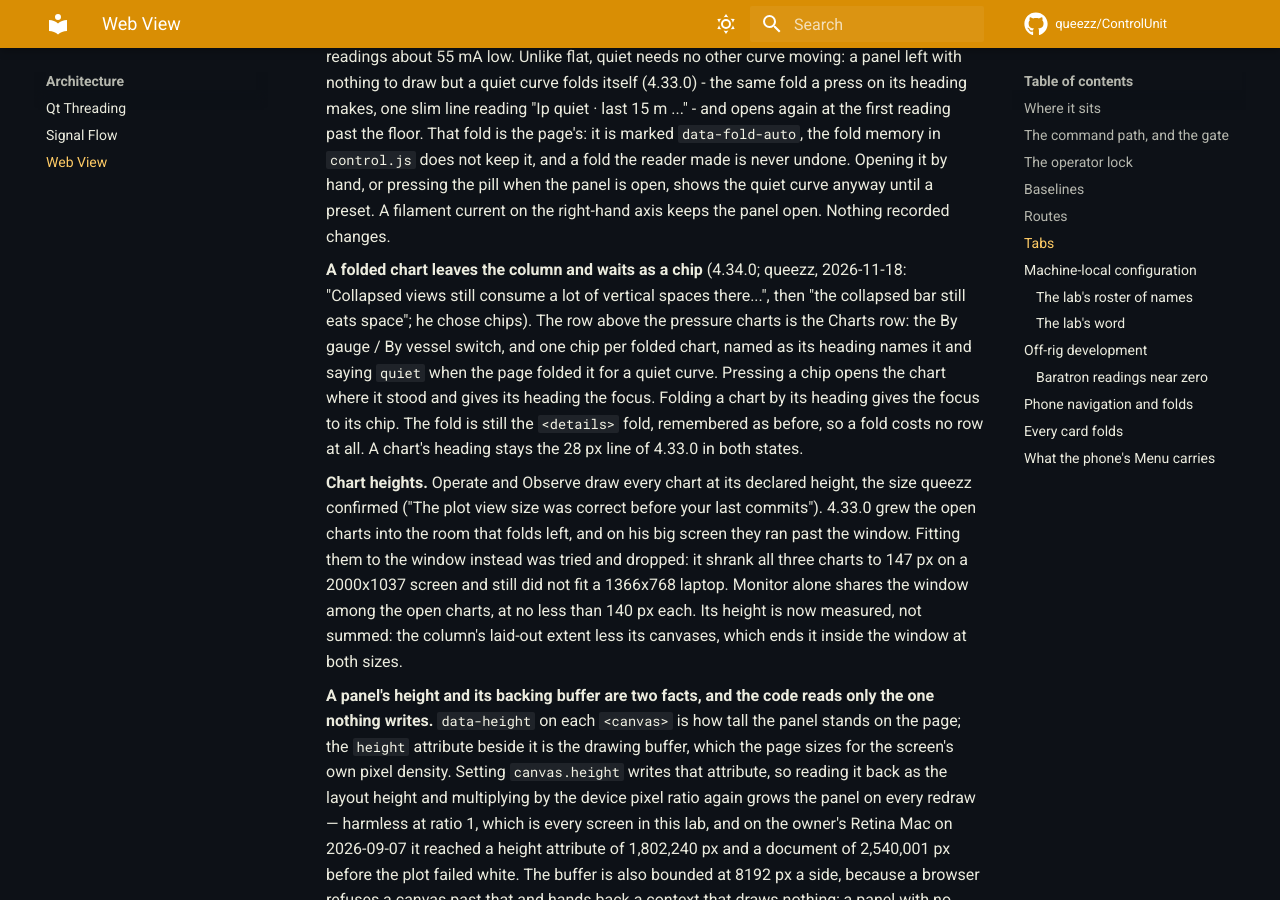
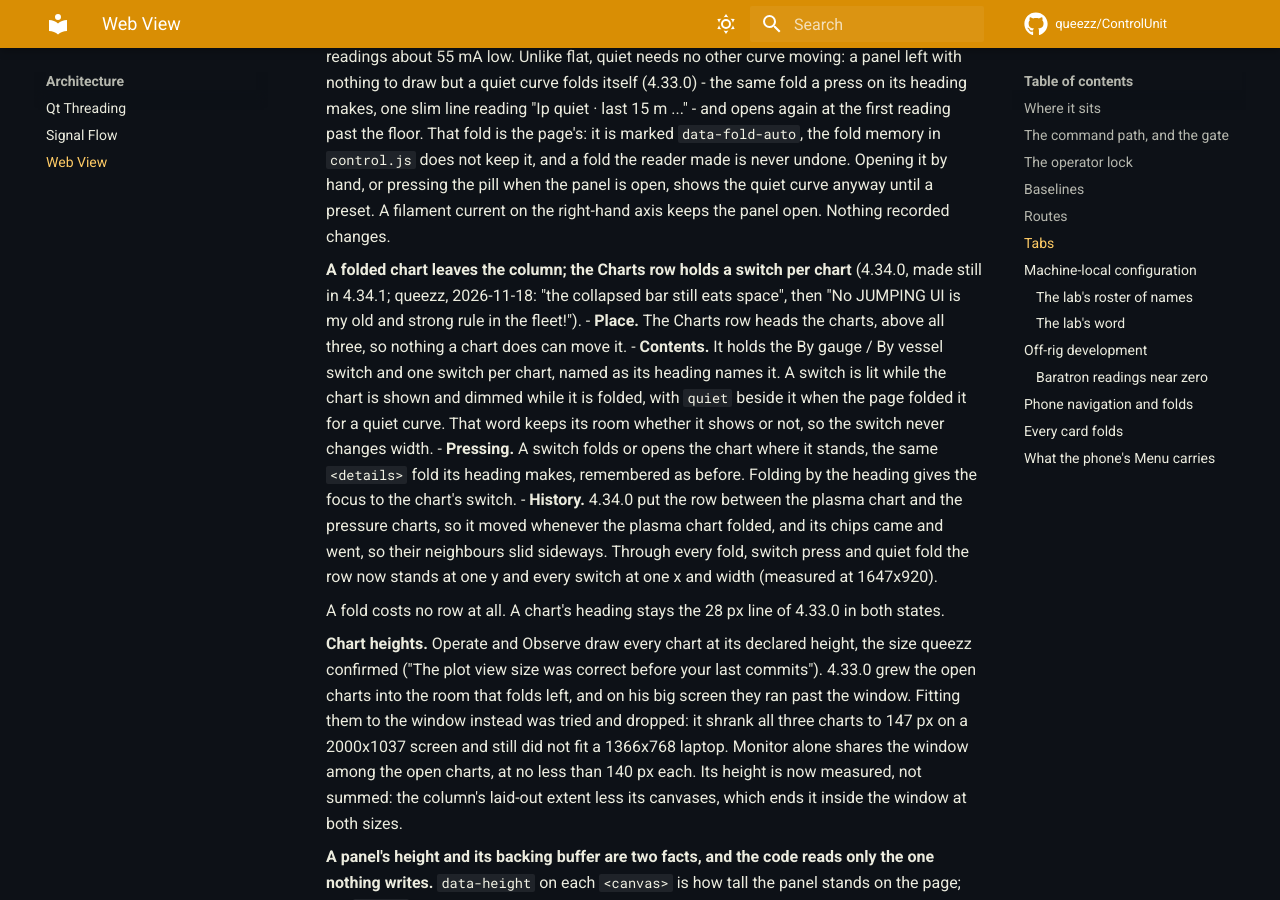
Before and after one commit to queezz/ControlUnit, an MkDocs documentation site: the page built from docs/architecture/web-ui.md, in a window 1280 px wide and 900 px high, scrolled down 10309 px. Built offline with MkDocs 1.6.1 and Material for MkDocs 9.7.7, drawn with Linux system fonts in a browser that asks for light colours; comment, search, counter and statistics services are not loaded.

Commit message:
Hold the Charts row still: anchor it above the charts, fixed switches
queezz: "control string now jumps below plasma current, but others go
below it. No JUMPING UI is my old and strong rule in the fleet!". The
row now heads the charts, above all three, and holds one fixed switch
per chart, lit while shown and dimmed while folded, with quiet in a
reserved space; a press folds or opens the chart where it stands.
Through every fold, switch press and quiet fold the row and each
switch keep one position and width. Version 4.34.1.

agent: claude

```diff
--- a/controlunit/_version.py
+++ b/controlunit/_version.py
@@ -19,7 +19,7 @@
 # the lab network. The second number moves for a feature, the third for a
 # fix; pyproject.toml carries the same number and a test holds them equal.
 # docs/history.md tells the eras in full.
-__version__ = "4.34.0"
+__version__ = "4.34.1"
 
 __about__ = """
 Version 4: the rig on the lab network.
--- a/controlunit/web/static/css/controlunit.css
+++ b/controlunit/web/static/css/controlunit.css
@@ -2066,8 +2066,9 @@ select.quick-select:disabled { cursor: not-allowed; }
    fit inside it. */
 .chart-head.fold-head { min-height: 28px; padding: 2px 0; }
 .chart-head .chart-zero button { padding: 1px 8px; }
-/* A folded chart is not in the column at all: it waits as a chip in the
-   Charts row (live.js, `paintChartChips`), so a fold costs no row. */
+/* A folded chart is not in the column at all; its switch in the Charts
+   row stays where it is, dimmed (live.js, `paintChartChips`), so a fold
+   costs no row and moves no control. */
 .chart.fold:not([open]) { display: none; }
 .grouping-choice { display: inline-flex; gap: 6px; }
 .chart-chips { display: inline-flex; flex-wrap: wrap; gap: 6px; margin-left: 6px; }
--- a/docs/architecture/web-ui.md
+++ b/docs/architecture/web-ui.md
@@ -420,16 +420,27 @@ measured, and a readout with a baseline held says `zeroed` beside its name.
     preset. A filament current on the right-hand axis keeps the panel open.
     Nothing recorded changes.
 
-    **A folded chart leaves the column and waits as a chip** (4.34.0;
-    queezz, 2026-11-18: "Collapsed views still consume a lot of vertical
-    spaces there...", then "the collapsed bar still eats space"; he chose
-    chips). The row above the pressure charts is the Charts row: the
-    By gauge / By vessel switch, and one chip per folded chart, named as its
-    heading names it and saying `quiet` when the page folded it for a quiet
-    curve. Pressing a chip opens the chart where it stood and gives its
-    heading the focus. Folding a chart by its heading gives the focus to its
-    chip. The fold is still the `<details>` fold, remembered as before, so a
-    fold costs no row at all. A chart's heading stays the 28 px line of
+    **A folded chart leaves the column; the Charts row holds a switch per
+    chart** (4.34.0, made still in 4.34.1; queezz, 2026-11-18: "the
+    collapsed bar still eats space", then "No JUMPING UI is my old and strong
+    rule in the fleet!").
+    - **Place.** The Charts row heads the charts, above all three, so
+      nothing a chart does can move it.
+    - **Contents.** It holds the By gauge / By vessel switch and one switch
+      per chart, named as its heading names it. A switch is lit while the
+      chart is shown and dimmed while it is folded, with `quiet` beside it
+      when the page folded it for a quiet curve. That word keeps its room
+      whether it shows or not, so the switch never changes width.
+    - **Pressing.** A switch folds or opens the chart where it stands, the
+      same `<details>` fold its heading makes, remembered as before.
+      Folding by the heading gives the focus to the chart's switch.
+    - **History.** 4.34.0 put the row between the plasma chart and the
+      pressure charts, so it moved whenever the plasma chart folded, and
+      its chips came and went, so their neighbours slid sideways. Through
+      every fold, switch press and quiet fold the row now stands at one y
+      and every switch at one x and width (measured at 1647x920).
+
+    A fold costs no row at all. A chart's heading stays the 28 px line of
     4.33.0 in both states.
 
     **Chart heights.** Operate and Observe draw every chart at its declared
--- a/pyproject.toml
+++ b/pyproject.toml
@@ -10,7 +10,7 @@ build-backend = "setuptools.build_meta"
 
 [project]
 name = "controlunit"
-version = "4.34.0"
+version = "4.34.1"
 description = "Raspberry Pi plasma-lab control and data acquisition, with a web view on the lab network"
 readme = "README.md"
 requires-python = ">=3.9"
```
Also changed, not shown: .agents/CHANGELOG.md (+15 -0 lines), .agents/lessons.md (+9 -0 lines), .agents/log/2026-11-18-charts-row-holds-still.md (added, +64 -0 lines), controlunit/web/static/js/live.js (+63 -42 lines), 2 other files.
